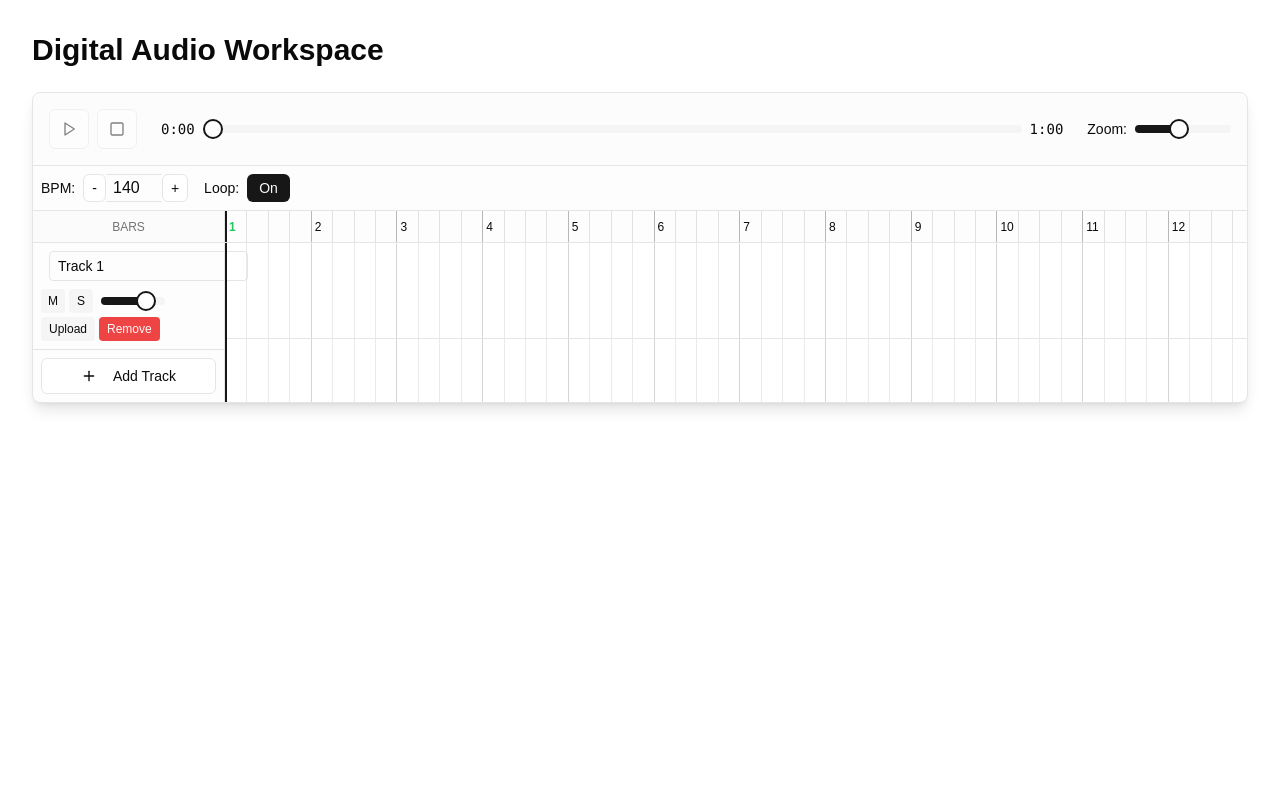
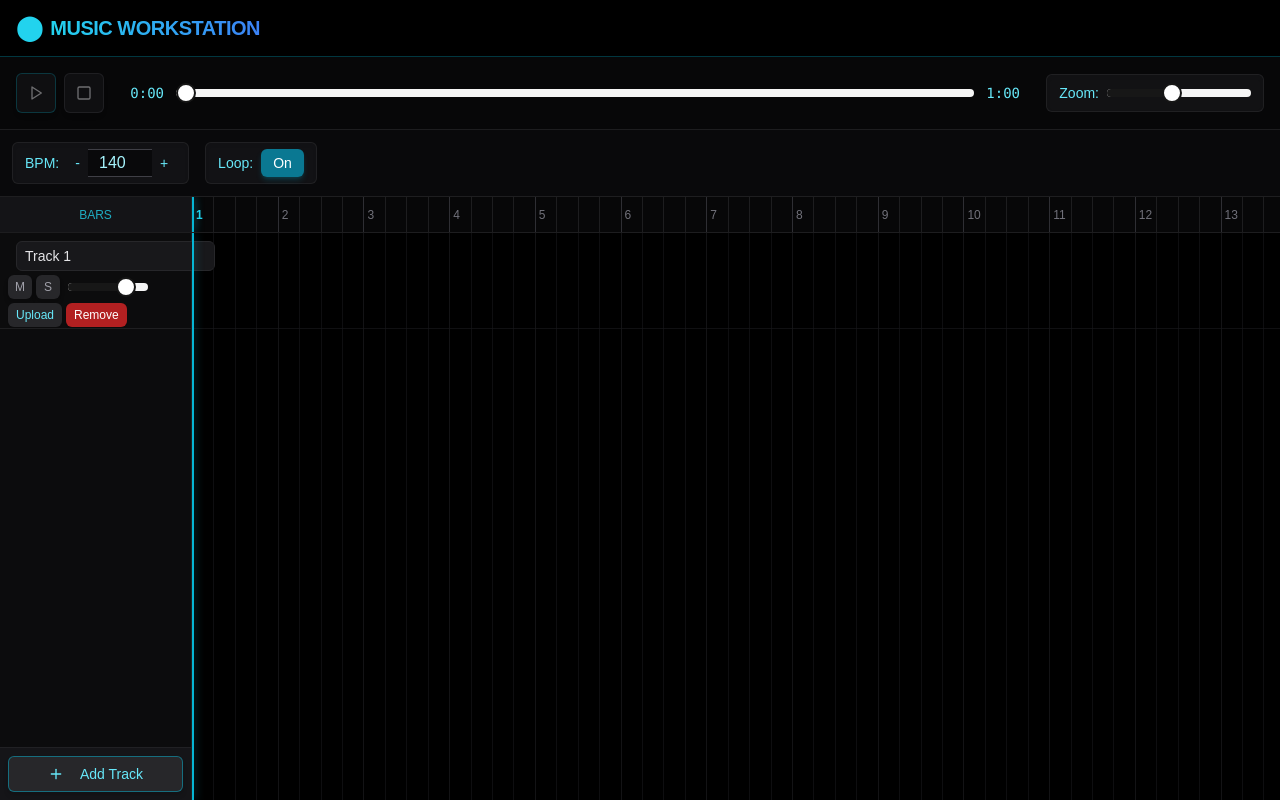
Before and after one commit to aTrapDeer/WebDAW, a Next.js app: page / in a window 1280 px wide. Both pictures are taken after a click on the button "Add Track". Built offline with nearby package versions, Linux system fonts and the light colour scheme.

Commit message:
more styling and functionality changes

```diff
--- a/app/globals.css
+++ b/app/globals.css
@@ -2,7 +2,12 @@
 @tailwind components;
 @tailwind utilities;
 
-body {
+body, html {
+  margin: 0;
+  padding: 0;
+  overflow: hidden;
+  height: 100%;
+  width: 100%;
   font-family: Arial, Helvetica, sans-serif;
 }
 
--- a/app/layout.tsx
+++ b/app/layout.tsx
@@ -1,5 +1,5 @@
 import type { Metadata } from 'next'
-import './globals.css'
+import '@/app/globals.css'
 
 export const metadata: Metadata = {
   title: 'v0 App',
@@ -9,12 +9,12 @@ export const metadata: Metadata = {
 
 export default function RootLayout({
   children,
-}: Readonly<{
+}: {
   children: React.ReactNode
-}>) {
+}) {
   return (
     <html lang="en">
-      <body>{children}</body>
+      <body className="overflow-hidden">{children}</body>
     </html>
   )
 }
--- a/app/page.tsx
+++ b/app/page.tsx
@@ -2,11 +2,8 @@ import { AudioWorkspace } from "@/components/audio-workspace"
 
 export default function Home() {
   return (
-    <main className="flex min-h-screen flex-col items-center justify-between p-4 md:p-8">
-      <div className="w-full max-w-7xl">
-        <h1 className="mb-6 text-3xl font-bold">Digital Audio Workspace</h1>
-        <AudioWorkspace />
-      </div>
+    <main className="flex min-h-screen flex-col p-0 m-0 overflow-hidden">
+      <AudioWorkspace />
     </main>
   )
 }
--- a/components/audio-workspace.tsx
+++ b/components/audio-workspace.tsx
@@ -540,45 +540,76 @@ export function AudioWorkspace() {
   }
 
   return (
-    <div className="flex flex-col w-full h-full bg-background border rounded-lg shadow-lg overflow-hidden">
-      <div className="flex items-center gap-2 p-4 border-b bg-muted/30">
+    <div className="absolute inset-0 flex flex-col w-full h-screen max-h-screen bg-black overflow-hidden">
+      {/* Header with title and neon effect */}
+      <div className="bg-black py-3 px-4 border-b border-cyan-500/30 flex items-center">
+        <h1 className="text-xl font-bold text-white tracking-tight flex items-center">
+          <span className="text-cyan-400 mr-2 text-2xl">⬤</span>
+          <span className="bg-gradient-to-r from-cyan-400 to-blue-500 bg-clip-text text-transparent">MUSIC WORKSTATION</span>
+        </h1>
+      </div>
+
+      {/* Transport Controls - futuristic styling improvements */}
+      <div className="flex items-center gap-3 p-4 border-b border-zinc-800/70 bg-zinc-950/80 backdrop-blur-sm">
+        <div className="flex gap-2">
           <Button
             variant="outline"
             size="icon"
             onClick={handlePlayPause}
             disabled={tracks.length === 0 || tracks.every((t) => !t.audioBuffer)}
+            className={cn(
+              "bg-zinc-900 border-cyan-500/50 hover:bg-zinc-800 h-10 w-10 shadow-md",
+              isPlaying && "shadow-cyan-500/20 border-cyan-400"
+            )}
           >
-          <Play className={cn("h-4 w-4", isPlaying && "text-green-500")} />
+            <Play className={cn("h-5 w-5", isPlaying ? "text-cyan-400" : "text-zinc-300")} />
           </Button>
-        <Button variant="outline" size="icon" onClick={handleStop} disabled={!isPlaying}>
-          <Square className="h-4 w-4" />
+          <Button
+            variant="outline"
+            size="icon"
+            onClick={handleStop}
+            disabled={!isPlaying}
+            className="bg-zinc-900 border-zinc-700/80 hover:bg-zinc-800 h-10 w-10 shadow-md"
+          >
+            <Square className="h-5 w-5 text-zinc-300" />
           </Button>
-        <div className="flex-1 flex items-center gap-2 mx-4">
-          <span className="text-sm font-mono">{formatTime(currentTime)}</span>
-          <Slider value={[currentTime]} max={duration} step={0.01} onValueChange={handleSeek} className="flex-1" />
-          <span className="text-sm font-mono">{formatTime(duration)}</span>
         </div>
-        <div className="flex items-center gap-2">
-          <span className="text-sm">Zoom:</span>
+        <div className="flex-1 flex items-center gap-3 mx-2">
+          <span className="text-sm font-mono text-cyan-300 min-w-[40px] text-right">{formatTime(currentTime)}</span>
+          <div className="relative flex-1 group">
+            <div className="absolute -inset-1 bg-gradient-to-r from-cyan-500/30 to-blue-500/30 opacity-0 group-hover:opacity-100 rounded-full blur-sm transition-opacity"></div>
+            <Slider
+              value={[currentTime]}
+              max={duration}
+              step={0.01}
+              onValueChange={handleSeek}
+              className="relative z-10"
+            />
+          </div>
+          <span className="text-sm font-mono text-cyan-300 min-w-[40px]">{formatTime(duration)}</span>
+        </div>
+        <div className="flex items-center gap-2 bg-zinc-900/70 px-3 py-2 rounded-md border border-zinc-800/70 shadow-inner">
+          <span className="text-sm text-cyan-300">Zoom:</span>
           <Slider
             value={[zoom]}
             min={10}
             max={100}
             step={1}
             onValueChange={(value) => setZoom(value[0])}
-            className="w-24"
+            className="w-36"
           />
         </div>
       </div>
 
-      <div className="flex items-center gap-4 p-2 border-b bg-muted/20">
-        <div className="flex items-center gap-2">
-          <span className="text-sm font-medium">BPM:</span>
+      {/* BPM and Loop Controls - futuristic styling */}
+      <div className="flex items-center gap-4 p-3 border-b border-zinc-800/70 bg-zinc-950 shadow-md">
+        <div className="flex items-center gap-2 bg-zinc-900/70 rounded-md px-3 py-1.5 border border-zinc-800/70 shadow-inner">
+          <span className="text-sm font-medium text-cyan-300">BPM:</span>
           <div className="flex items-center">
             <Button
-              variant="outline"
+              variant="ghost"
               size="sm"
-              className="h-7 px-2"
+              className="h-7 px-2 text-cyan-300 hover:bg-zinc-800 hover:text-cyan-200"
               onClick={() => setBpm(Math.max(40, bpm - 1))}
             >
               -
@@ -587,26 +618,31 @@ export function AudioWorkspace() {
               type="number"
               value={bpm}
               onChange={(e) => setBpm(Number(e.target.value))}
-              className="w-14 h-7 text-center border-y bg-transparent"
+              className="w-16 h-7 text-center border-y border-zinc-700 bg-zinc-950 text-cyan-200"
               min="40"
               max="300"
             />
             <Button
-              variant="outline"
+              variant="ghost"
               size="sm"
-              className="h-7 px-2"
+              className="h-7 px-2 text-cyan-300 hover:bg-zinc-800 hover:text-cyan-200"
               onClick={() => setBpm(Math.min(300, bpm + 1))}
             >
               +
             </Button>
           </div>
         </div>
-        <div className="flex items-center gap-2">
-          <span className="text-sm font-medium">Loop:</span>
+        <div className="flex items-center gap-2 bg-zinc-900/70 rounded-md px-3 py-1.5 border border-zinc-800/70 shadow-inner">
+          <span className="text-sm font-medium text-cyan-300">Loop:</span>
           <Button
             variant={isLooping ? "default" : "outline"}
             size="sm"
-            className="h-7"
+            className={cn(
+              "h-7 min-w-[40px]",
+              isLooping
+                ? "bg-cyan-600/80 hover:bg-cyan-700 text-white shadow-md shadow-cyan-500/20 border-none"
+                : "bg-zinc-800 text-zinc-300 hover:bg-zinc-700 border-zinc-700"
+            )}
             onClick={() => setIsLooping(!isLooping)}
           >
             {isLooping ? "On" : "Off"}
@@ -614,14 +650,16 @@ export function AudioWorkspace() {
         </div>
       </div>
 
-      <div className="flex flex-col flex-1 overflow-auto relative">
-        <div className="flex h-8 border-b bg-muted/20">
-          <div className="w-48 h-full border-r bg-muted/30 flex items-center justify-center">
-            <span className="text-xs font-medium text-muted-foreground">BARS</span>
+      {/* Tracks Container - Main area with full height */}
+      <div className="flex flex-col flex-1 overflow-auto relative bg-black">
+        {/* Timeline */}
+        <div className="flex h-9 border-b border-zinc-800/70 bg-zinc-950/80 backdrop-blur-sm sticky top-0 z-10">
+          <div className="w-48 h-full border-r border-zinc-800/70 flex items-center justify-center bg-zinc-900/80">
+            <span className="text-xs font-medium text-cyan-400/80">BARS</span>
           </div>
 
           <div className="relative flex-1 overflow-hidden">
-            <div className="absolute top-0 bottom-0 w-0.5 bg-primary z-10 pointer-events-none"
+            <div className="absolute top-0 bottom-0 w-0.5 bg-cyan-500 z-10 pointer-events-none shadow-[0_0_10px_rgba(34,211,238,0.5)]"
               style={{
                 left: `${currentTime * zoom}px`,
                 height: '100%',
@@ -655,7 +693,7 @@ export function AudioWorkspace() {
                   >
                     <div className={cn(
                       "absolute top-0 left-0 h-full flex items-center",
-                      isCurrentBar && "text-green-500 font-bold"
+                      isCurrentBar ? "text-cyan-400 font-bold" : "text-zinc-500"
                     )}>
                       <span className="text-xs pl-1">{i+1}</span>
                     </div>
@@ -663,14 +701,14 @@ export function AudioWorkspace() {
                     <div
                       className={cn(
                         "absolute top-0 bottom-0 left-0 border-l",
-                        isCurrentBar ? "border-green-500/50 border-l-2" : "border-muted-foreground/50"
+                        isCurrentBar ? "border-cyan-500/70 border-l-2 shadow-[0_0_8px_rgba(34,211,238,0.3)]" : "border-zinc-700/70"
                       )}
                     />
 
                     {[1, 2, 3].map((beat) => (
                       <div
                         key={beat}
-                        className="absolute top-0 bottom-0 border-l border-muted-foreground/20"
+                        className="absolute top-0 bottom-0 border-l border-zinc-800/70"
                         style={{
                           left: `${beat * (60 / bpm) * zoom}px`,
                         }}
@@ -683,40 +721,46 @@ export function AudioWorkspace() {
           </div>
         </div>
 
+        {/* Tracks */}
         <div className="flex-1 overflow-hidden relative">
-          <div className="flex">
-            <div className="w-48 flex flex-col border-r bg-muted/20">
+          <div className="flex h-full">
+            {/* Track controls sidebar - futuristic styling */}
+            <div className="w-48 flex flex-col border-r border-zinc-800/70 bg-zinc-900/50 flex-shrink-0">
               {tracks.map((track) => (
-                <div key={track.id} className="border-b py-2 px-2">
-                  <div className="flex items-center gap-2 mb-2">
-                    <div className={cn("w-3 h-3 rounded-full", track.color)} />
+                <div key={track.id} className="border-b border-zinc-800/70 py-2 px-2 h-24 flex flex-col justify-between">
+                  <div className="flex items-center gap-2 mb-1">
+                    <div className={cn("w-3 h-3 rounded-full shadow-[0_0_5px]", track.color, track.color.replace('bg-', 'shadow-'))} />
                     <input
                       type="text"
                       value={track.name}
                       onChange={(e) => handleTrackUpdate(track.id, { name: e.target.value })}
-                      className="bg-transparent border rounded px-2 py-1 text-sm flex-1"
+                      className="bg-zinc-900 border border-zinc-800 rounded-md px-2 py-1 text-sm flex-1 text-zinc-200 focus:border-cyan-500/70 focus:outline-none focus:ring-1 focus:ring-cyan-500/30"
                     />
                   </div>
                   <div className="flex items-center gap-1 mb-1">
                     <button
                       className={cn(
-                        "w-6 h-6 flex items-center justify-center rounded",
-                        track.muted ? "bg-destructive text-destructive-foreground" : "bg-secondary"
+                        "w-6 h-6 flex items-center justify-center rounded-md shadow-md",
+                        track.muted
+                          ? "bg-red-600/90 text-white shadow-red-500/20"
+                          : "bg-zinc-800 text-zinc-400 hover:bg-zinc-700 hover:text-zinc-200"
                       )}
                       onClick={() => handleTrackUpdate(track.id, { muted: !track.muted })}
                     >
                       <span className="sr-only">{track.muted ? "Unmute" : "Mute"}</span>
-                      <span className="text-xs">M</span>
+                      <span className="text-xs font-medium">M</span>
                     </button>
                     <button
                       className={cn(
-                        "w-6 h-6 flex items-center justify-center rounded",
-                        track.solo ? "bg-amber-500 text-amber-950" : "bg-secondary"
+                        "w-6 h-6 flex items-center justify-center rounded-md shadow-md",
+                        track.solo
+                          ? "bg-amber-500/90 text-amber-950 shadow-amber-400/20"
+                          : "bg-zinc-800 text-zinc-400 hover:bg-zinc-700 hover:text-zinc-200"
                       )}
                       onClick={() => handleTrackUpdate(track.id, { solo: !track.solo })}
                     >
                       <span className="sr-only">{track.solo ? "Unsolo" : "Solo"}</span>
-                      <span className="text-xs">S</span>
+                      <span className="text-xs font-medium">S</span>
                     </button>
                     <div className="flex items-center gap-1 ml-1">
                       <Slider
@@ -724,7 +768,7 @@ export function AudioWorkspace() {
                         min={0}
                         max={1}
                         step={0.01}
-                        className="w-16"
+                        className="w-20"
                         onValueChange={(value) => handleTrackUpdate(track.id, { volume: value[0] })}
                       />
                     </div>
@@ -739,12 +783,12 @@ export function AudioWorkspace() {
                     />
                     <label
                       htmlFor={`file-${track.id}`}
-                      className="text-xs px-2 py-1 bg-secondary rounded cursor-pointer hover:bg-secondary/80"
+                      className="text-xs px-2 py-1 bg-zinc-800 text-cyan-300 rounded-md cursor-pointer hover:bg-zinc-700 shadow-sm"
                     >
                       Upload
                     </label>
                     <button
-                      className="text-xs px-2 py-1 bg-destructive text-destructive-foreground rounded hover:bg-destructive/90"
+                      className="text-xs px-2 py-1 bg-red-600/80 text-white rounded-md hover:bg-red-700 shadow-sm"
                       onClick={() => handleRemoveTrack(track.id)}
                     >
                       Remove
@@ -753,12 +797,12 @@ export function AudioWorkspace() {
                 </div>
               ))}
 
-              <div className="p-2 sticky bottom-0">
+              <div className="p-2 mt-auto bg-zinc-900/80 border-t border-zinc-800/70">
                 <Button
                   variant="outline"
                   size="sm"
                   onClick={handleAddTrack}
-                  className="w-full"
+                  className="w-full bg-zinc-800 border-cyan-500/50 text-cyan-300 hover:bg-zinc-700 hover:text-cyan-200 shadow-md"
                 >
                   <Plus className="h-4 w-4 mr-2" />
                   Add Track
@@ -766,8 +810,9 @@ export function AudioWorkspace() {
               </div>
             </div>
 
-            <div className="flex-1 overflow-hidden relative">
-              <div className="absolute top-0 bottom-0 w-0.5 bg-primary z-20 pointer-events-none"
+            {/* Track content area - futuristic styling */}
+            <div className="flex-1 overflow-auto relative">
+              <div className="absolute top-0 bottom-0 w-0.5 bg-cyan-500 z-20 pointer-events-none shadow-[0_0_10px_rgba(34,211,238,0.5)]"
                 style={{
                   left: `${currentTime * zoom}px`,
                   height: '100%',
@@ -787,7 +832,7 @@ export function AudioWorkspace() {
                   return (
                     <div key={`bar-${i}`}>
                       <div
-                        className="absolute top-0 bottom-0 border-l border-muted-foreground/30"
+                        className="absolute top-0 bottom-0 border-l border-zinc-800/50"
                         style={{
                           left: `${barTimeInSeconds * zoom}px`,
                           height: '100%',
@@ -797,7 +842,7 @@ export function AudioWorkspace() {
                       {[1, 2, 3].map((beat) => (
                         <div
                           key={`beat-${i}-${beat}`}
-                          className="absolute top-0 bottom-0 border-l border-muted-foreground/15"
+                          className="absolute top-0 bottom-0 border-l border-zinc-900/60"
                           style={{
                             left: `${(barTimeInSeconds + beat * (60 / bpm)) * zoom}px`,
                             height: '100%',
@@ -820,15 +865,18 @@ export function AudioWorkspace() {
                 {tracks.map((track) => (
                   <div
                     key={track.id}
-                    className="relative h-24 border-b"
+                    className="relative h-24 border-b border-zinc-900/70"
                   >
                     {track.audioBuffer && (
                       <div
                         className={cn(
-                          "absolute top-4 bottom-4 rounded transition-shadow",
+                          "absolute top-2 bottom-2 rounded-md transition-all shadow-md",
                           track.color,
-                          (track.muted && !track.solo) && "opacity-50",
-                          dragInfo?.trackId === track.id ? "cursor-grabbing shadow-lg z-10 ring-2 ring-white/50" : "cursor-grab hover:brightness-110"
+                          `shadow-[0_0_10px] ${track.color.replace('bg-', 'shadow-')}`,
+                          (track.muted && !track.solo) && "opacity-40",
+                          dragInfo?.trackId === track.id
+                            ? "cursor-grabbing shadow-lg z-10 ring-2 ring-white/50 scale-[1.01]"
+                            : "cursor-grab hover:brightness-110 hover:shadow-lg"
                         )}
                         style={{
                           left: `${(track.position || 0) * zoom}px`,
@@ -836,16 +884,16 @@ export function AudioWorkspace() {
                         }}
                         onMouseDown={(e) => handleDragStart(e, track.id)}
                       >
-                        <div className="absolute inset-x-0 top-0 h-3 bg-white/20 hover:bg-white/40 rounded-t cursor-move flex items-center justify-center">
-                          <div className="w-8 h-1 bg-white/60 rounded-full"></div>
+                        <div className="absolute inset-x-0 top-0 h-3 bg-black/30 hover:bg-black/40 rounded-t cursor-move flex items-center justify-center">
+                          <div className="w-10 h-1 bg-white/70 rounded-full"></div>
                         </div>
 
                         <div className="absolute -left-0.5 top-0 bottom-0 w-0.5 bg-white/70"></div>
                         <div className="absolute -right-0.5 top-0 bottom-0 w-0.5 bg-white/70"></div>
 
-                        <div className="absolute inset-0 flex items-center justify-between px-2 text-xs text-white select-none">
-                          <span>{track.name}</span>
-                          <span>{formatTime(track.audioBuffer.duration)}s</span>
+                        <div className="absolute inset-0 flex items-center justify-between px-3 py-2 text-xs text-white select-none">
+                          <span className="font-medium truncate">{track.name}</span>
+                          <span className="bg-black/40 px-1.5 py-0.5 rounded-md">{formatTime(track.audioBuffer.duration)}s</span>
                         </div>
 
                         <div className="absolute inset-0 px-1 flex items-center justify-center overflow-hidden pointer-events-none">
```
Lines whose indentation alone changed are shown as unchanged.
